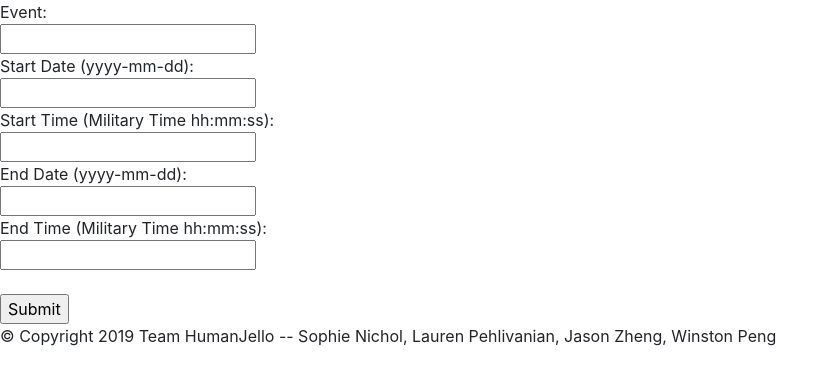
After one commit to snichol00/HumanJello, a Flask app: page /addEvent in a window 1280 px wide. The commit adds this page. Shown: the top 385 px of the page, without its empty margins (0-839 px from the left). Run offline with Flask 2, Linux system fonts and the light colour scheme; some libraries are stand-ins or nearby versions.

Commit message:
Can now add events to calendar

```diff
--- a/app.py
+++ b/app.py
@@ -236,6 +236,14 @@ def logout():
 
 @app.route("/adminCalendar")
 def showCalendar():
+    return render_template("adminCalendar.html")
+
+@app.route("/addEvent")
+def event():
+    return render_template("addEvent.html")
+
+@app.route("/adminEvent")
+def addEvent():
     creds = None
     # The file token.pickle stores the user's access and refresh tokens, and is
     # created automatically when the authorization flow completes for the first
@@ -256,17 +264,15 @@ def showCalendar():
             pickle.dump(creds, token)
 
     service = build('calendar', 'v3', credentials=creds)
-
     TIMEZONE = 'America/New_York'
-    # EVENT = {
-        # 'summary': request.args["input"],
-        # 'start'  : {'dateTime': request.args["startDate"] + "T" + request.args["startTime"],
-                    # 'timeZone': TIMEZONE},
-        # 'end'    : {'dateTime': request.args["endDate"] + "T" + request.args["endTime"],
-                    # 'timeZone': TIMEZONE},
-    # }
-    # service.events().insert(calendarId = 'primary', body = EVENT).execute()
-
+    EVENT = {
+        'summary': request.args["input"],
+        'start'  : {'dateTime': request.args["startDate"] + "T" + request.args["startTime"],
+                    'timeZone': TIMEZONE},
+        'end'    : {'dateTime': request.args["endDate"] + "T" + request.args["endTime"],
+                    'timeZone': TIMEZONE},
+    }
+    service.events().insert(calendarId = 'primary', body = EVENT).execute()
     return render_template("adminCalendar.html")
 
 if __name__ == "__main__":
--- /dev/null
+++ b/templates/addEvent.html
@@ -0,0 +1,26 @@
+{% extends "base.html" %}
+
+{% block title %} Add Event {% endblock %}
+
+{% block body %}
+
+	<form action = '/adminEvent'>
+		Event: <br>
+		<input type = "text" name = "input"> <br>
+
+		Start Date (yyyy-mm-dd): <br>
+		<input type = "text" name = "startDate"> <br>
+
+		Start Time (Military Time hh:mm:ss): <br>
+		<input type = "text" name = "startTime"> <br>
+
+		End Date (yyyy-mm-dd): <br>
+		<input type = "text" name = "endDate"> <br>
+
+		End Time (Military Time hh:mm:ss): <br>
+		<input type = "text" name = "endTime"> <br><br>
+
+		<input type = "submit" value = "Submit">
+	</form>
+
+{% endblock %}
--- a/templates/adminCalendar.html
+++ b/templates/adminCalendar.html
@@ -1,7 +1,10 @@
 {% extends "base.html" %}
 
-{% block title %} Calendar Test {% endblock %}
+{% block title %} Admin Calendar {% endblock %}
 
 {% block body %}
     <iframe src="https://calendar.google.com/calendar/embed?src=zhengjas8924%40gmail.com&ctz=America%2FNew_York" style="border: 0" width="800" height="600" frameborder="0" scrolling="no"></iframe>
+	<form action = '/studentHome'>
+		<input type = 'submit' value = 'Return To Home Page'>
+	</form>
 {% endblock %}
--- a/templates/stu_home.html
+++ b/templates/stu_home.html
@@ -13,6 +13,10 @@
   <h1>View account info</h1>
 
   <form action = "/adminCalendar">
-	<input type = "submit" name = "adminCalendar" value = "Admin Calendar">
+	<input type = "submit" value = "Admin Calendar">
+  </form>
+
+  <form action = "/addEvent">
+	<input type = "submit" value = "Add Event">
   </form>
 {% endblock %}
```
